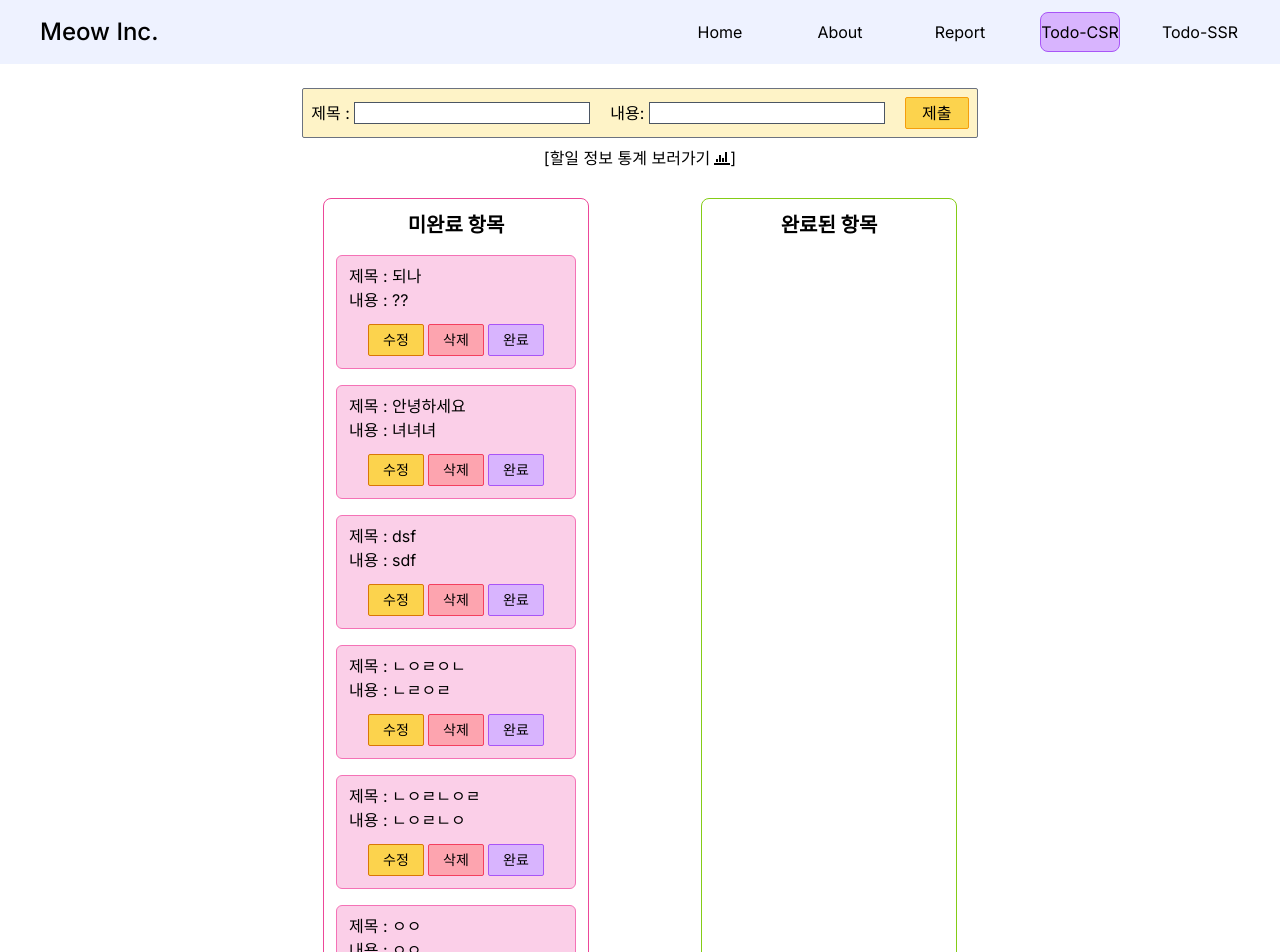
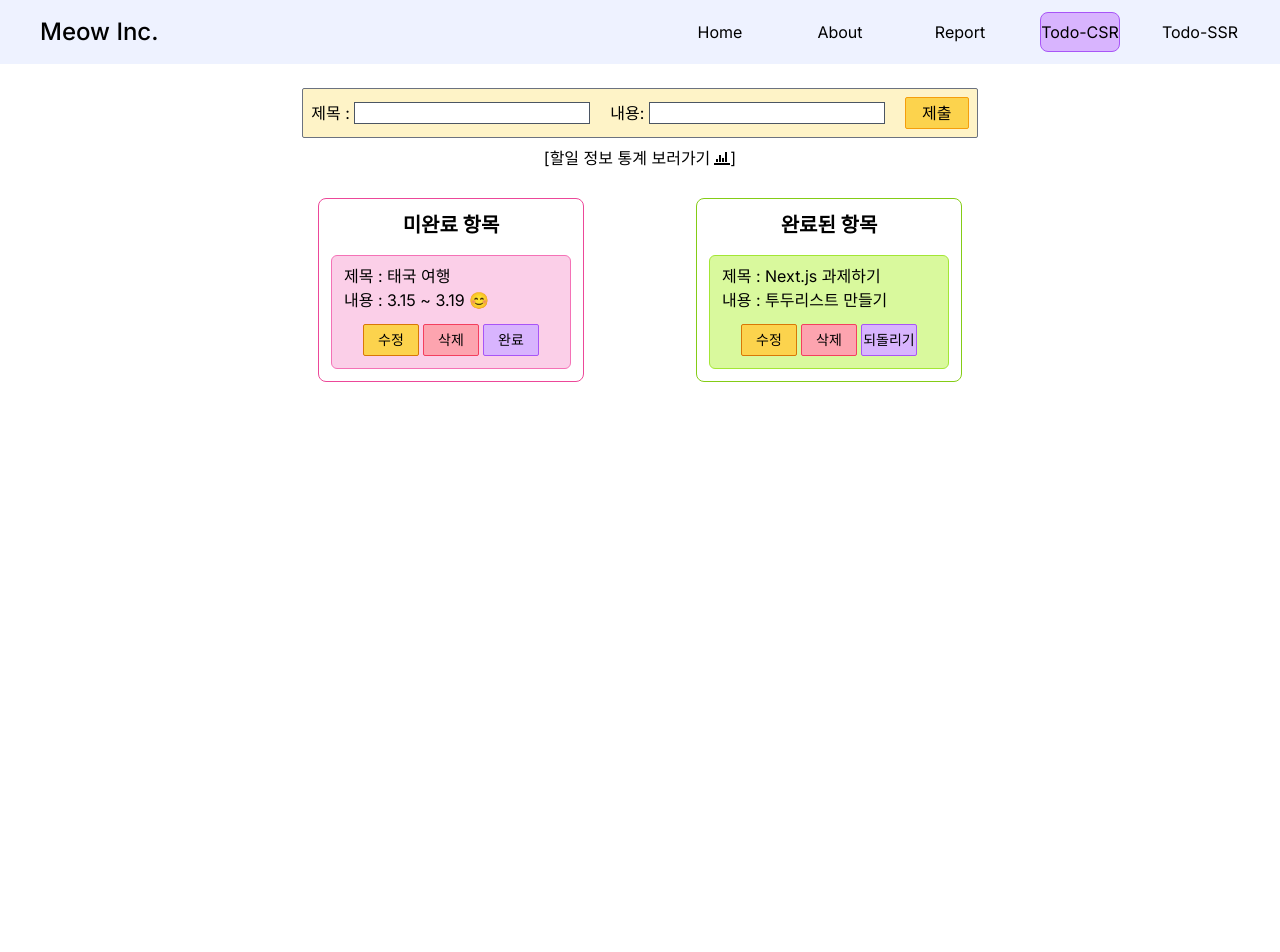
Before and after one commit to seopport/NextTasker, a Next.js app: page /todo-csr in a window 1280 px wide. Shown: the top 952 px of the page. After the commit the page ends 800 px from the top, so only its background shows below. Built offline with nearby package versions, Linux system fonts and the light colour scheme; data requests are answered from the project's data file.

Commit message:
final commit

```diff
--- a/db.json
+++ b/db.json
@@ -6,52 +6,16 @@
   },
   "todos": [
     {
-      "id": "1682",
-      "title": "되나",
-      "contents": "??",
+      "id": "e591",
+      "title": "태국 여행",
+      "contents": "3.15 ~ 3.19 😊",
       "isDone": false
     },
     {
-      "id": "9207",
-      "title": "안녕하세요",
-      "contents": "녀녀녀",
-      "isDone": false
-    },
-    {
-      "id": "b044",
-      "title": "dsf",
-      "contents": "sdf",
-      "isDone": false
-    },
-    {
-      "id": "e6fd",
-      "title": "ㄴㅇㄹㅇㄴ",
-      "contents": "ㄴㄹㅇㄹ",
-      "isDone": false
-    },
-    {
-      "id": "9519",
-      "title": "ㄴㅇㄹㄴㅇㄹ",
-      "contents": "ㄴㅇㄹㄴㅇ",
-      "isDone": false
-    },
-    {
-      "id": "a6fc",
-      "title": "ㅇㅇ",
-      "contents": "ㅇㅇ",
-      "isDone": false
-    },
-    {
-      "id": "5ba6",
-      "title": "ㄴㅇㄹ",
-      "contents": "ㅇㄴㄹ",
-      "isDone": false
-    },
-    {
-      "id": "8864",
-      "title": "ㅂㅂㅂ",
-      "contents": "ㅂㅂㅂ",
-      "isDone": false
+      "id": "1732",
+      "title": "Next.js 과제하기",
+      "contents": "투두리스트 만들기",
+      "isDone": true
     }
   ]
 }
--- a/src/app/todo-csr/page.tsx
+++ b/src/app/todo-csr/page.tsx
@@ -34,7 +34,6 @@ const TodoCSRPage = () => {
   });
 
   if (isLoading) return <div>로딩중 ..</div>;
-  //로딩스피너 추가
 
   if (isError) return <div>일시적인 오류가 발생하였습니다. 잠시 후 다시 시도해주세요.</div>;
 
@@ -59,6 +58,7 @@ const TodoCSRPage = () => {
     if (modifyContent.trim()) {
       if (window.confirm('수정을 취소하시겠습니까?')) {
         setIsModifying(false);
+        setModifyContent('');
       } else {
         return;
       }
@@ -91,7 +91,7 @@ const TodoCSRPage = () => {
   };
 
   return (
-    <div className='relative flex flex-col items-center'>
+    <div className='relative flex flex-col items-center pb-8'>
       {/* 모달 wrap */}
       <div
         className={`${
```
Also changed, not shown: src/components/TodoTaskCSR.tsx (+0 -16 lines).
